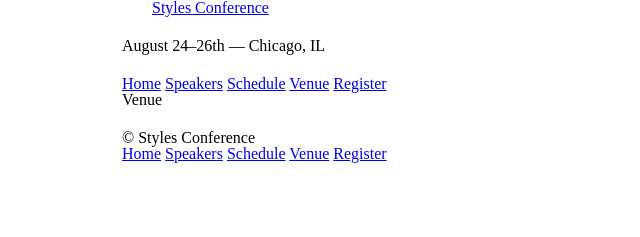
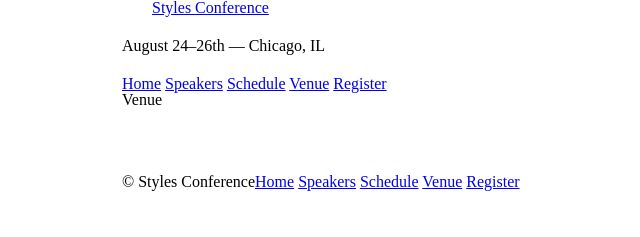
Before and after one commit to danmenjivar/learn-html-css, a plain HTML site: page venue.html in a window 1280 px wide. Shown: the whole page, without its empty margins (68-708 px from the left). Drawn offline with Linux system fonts and the light colour scheme.

Commit message:
Apply float to footers of all remaining pages

```diff
--- a/venue.html
+++ b/venue.html
@@ -28,7 +28,7 @@
     </section>
 
 
-    <footer class="container"><small>&copy; Styles Conference</small>
+    <footer class="primary-footer container group"><small>&copy; Styles Conference</small>
 
         <nav>
             <a href="index.html">Home</a>
```
Also changed, not shown: register.html (+1 -1 lines), schedule.html (+1 -1 lines), speakers.html (+1 -1 lines).
